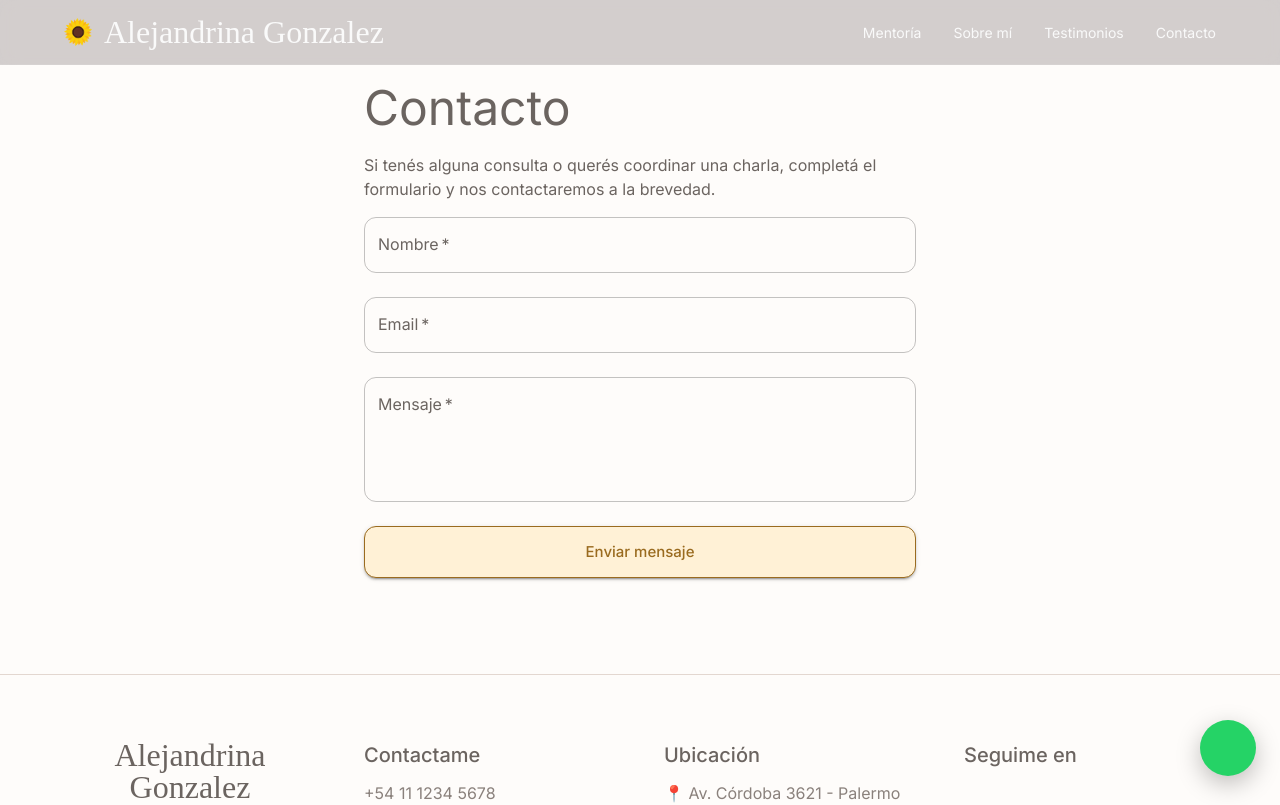
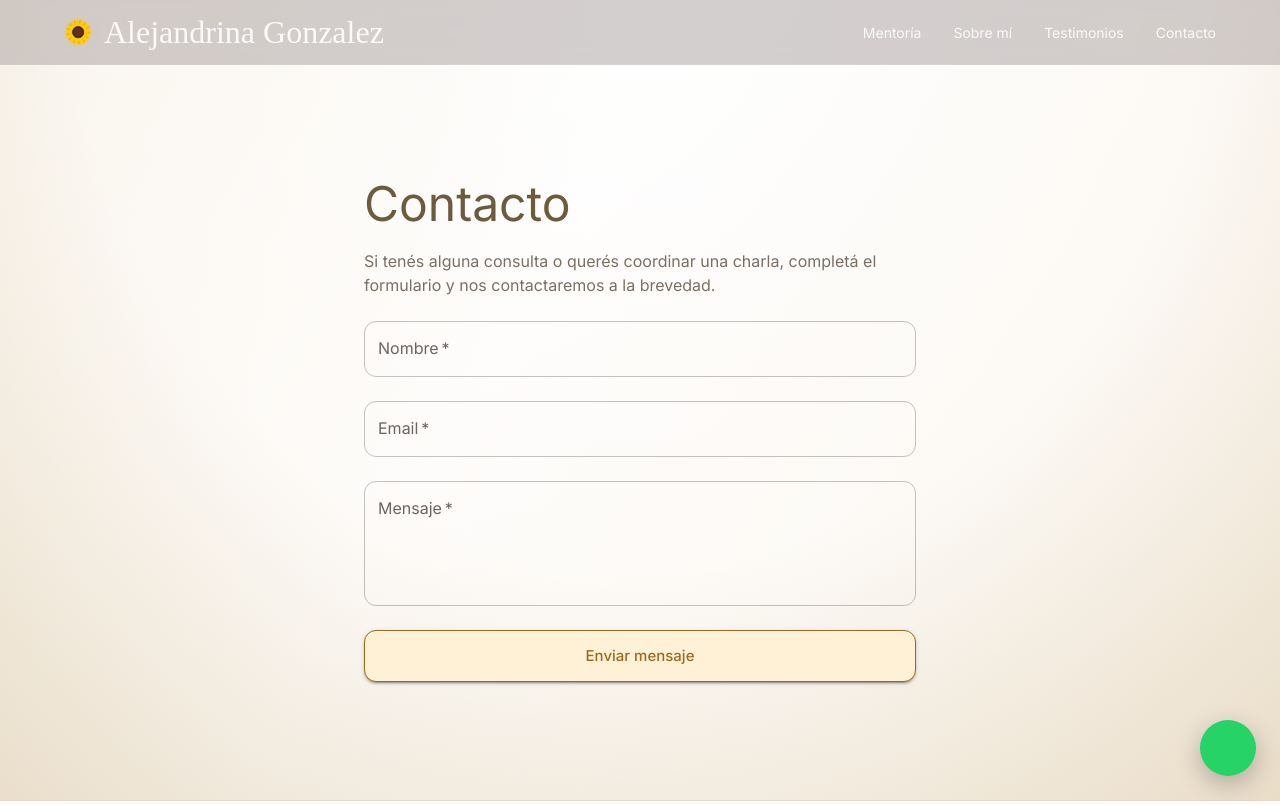
Before and after one commit to irdev256/reikilanding, a React (Vite) app: page /contacto in a window 1280 px wide. Shown: the top 805 px of the page. Built offline with nearby package versions, Linux system fonts and the light colour scheme; some icons are missing; a web font is replaced by a local one.

Commit message:
more changes

```diff
--- a/src/App.tsx
+++ b/src/App.tsx
@@ -3,6 +3,7 @@ import { CssBaseline, ThemeProvider } from '@mui/material';
 import { BrowserRouter, Route, Routes } from 'react-router-dom';
 
 import Footer from './components/layout/Footer';
+import ScrollToTop from './components/layout/ScrollToTop';
 import WhatsAppButton from './components/common/WhatsAppButton';
 
 import './global.css';
@@ -33,6 +34,7 @@ function App() {
         </Routes>
         <Footer />
         <WhatsAppButton />
+        <ScrollToTop />
       </BrowserRouter>
     </ThemeProvider>
   );
--- a/src/components/layout/Navbar.tsx
+++ b/src/components/layout/Navbar.tsx
@@ -91,7 +91,7 @@ export default function Navbar() {
         onClose={() => setOpen(false)}
         PaperProps={{
           sx: {
-            width: '80%',
+            width: '40%',
             maxWidth: 300,
           },
         }}
--- /dev/null
+++ b/src/components/layout/ScrollToTop.tsx
@@ -0,0 +1,12 @@
+import { useEffect } from 'react';
+import { useLocation } from 'react-router-dom';
+
+export default function ScrollToTop() {
+  const { pathname } = useLocation();
+
+  useEffect(() => {
+    window.scrollTo({ top: 0, behavior: 'instant' as ScrollBehavior });
+  }, [pathname]);
+
+  return null;
+}
--- a/src/pages/Contacto.tsx
+++ b/src/pages/Contacto.tsx
@@ -11,18 +11,67 @@ export default function Contacto() {
   };
 
   return (
-    <Container maxWidth="sm" sx={{ py: 2, mb: 10 }}>
+    <Box
+      sx={{
+        position: 'relative',
+        minHeight: '100vh',
+        overflow: 'hidden',
+      }}
+    >
       <Navbar />
-      <Typography variant="h3" gutterBottom>
+
+      {/* Overlay principal (IGUAL al FinalCTA) */}
+      <Box
+        sx={{
+          position: 'absolute',
+          inset: 0,
+          background: `
+            radial-gradient(
+              circle at top,
+              rgba(255,255,255,0.92) 0%,
+              rgba(254,252,250,0.95) 55%,
+              rgba(234,223,204,0.96) 100%
+            )
+          `,
+        }}
+      />
+
+      {/* Detalles sutiles de luz */}
+      <Box
+        sx={{
+          position: 'absolute',
+          inset: 0,
+          background: `
+            linear-gradient(
+              120deg,
+              rgba(200,164,93,0.08),
+              transparent 40%,
+              rgba(200,164,93,0.06)
+            )
+          `,
+          pointerEvents: 'none',
+        }}
+      />
+
+      {/* Contenido */}
+      <Container
+        maxWidth="sm"
+        sx={{
+          position: 'relative',
+          pt: 14, // 👈 compensa AppBar fixed
+          pb: 10,
+        }}
+      >
+        <Typography variant="h3" gutterBottom sx={{ color: '#6E5B3E' }}>
           Contacto
         </Typography>
 
-      <Typography variant="body1" sx={{ mb: 2 }}>
+        <Typography variant="body1" sx={{ mb: 3, color: '#7A6F63' }}>
           Si tenés alguna consulta o querés coordinar una charla, completá el formulario y nos contactaremos a la brevedad.
         </Typography>
 
         {submitted && (
-        <Alert severity="success" sx={{ mb: 2 }}>
+          <Alert severity="success" sx={{ mb: 3 }}>
             ¡Gracias por tu mensaje! Te responderemos a la brevedad.
           </Alert>
         )}
@@ -57,5 +106,6 @@ export default function Contacto() {
           </Stack>
         </Box>
       </Container>
+    </Box>
   );
 }
```
Lines whose indentation alone changed are shown as unchanged.
